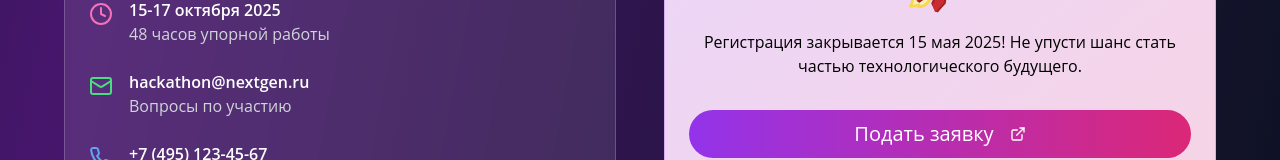
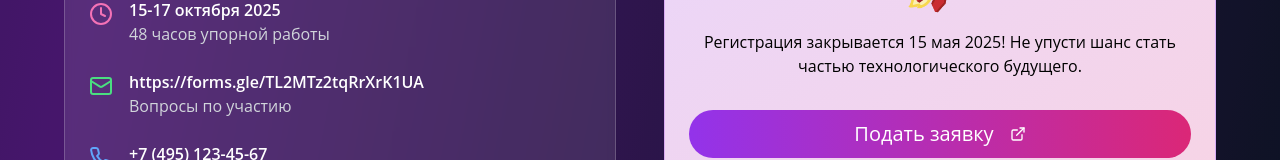
Before and after one commit to artemosipov13903-dev/nextgen-hackathon-landing, a React (Vite) app: page / in a window 1280 px wide. Shown: the part 6213-6373 px from the top of the page. Built offline with nearby package versions, Linux system fonts and the light colour scheme.

Commit message:
Обновление 1 компонентов

```diff
--- a/src/components/ContactsSection.tsx
+++ b/src/components/ContactsSection.tsx
@@ -41,7 +41,7 @@ const ContactsSection = () => {
               <div className="flex items-start gap-4">
                 <Icon name="Mail" size={24} className="text-green-400 mt-1" />
                 <div>
-                  <div className="text-white font-semibold">hackathon@nextgen.ru</div>
+                  <div className="text-white font-semibold">https://forms.gle/TL2MTz2tqRrXrK1UA</div>
                   <div className="text-gray-300">Вопросы по участию</div>
                 </div>
               </div>
```
